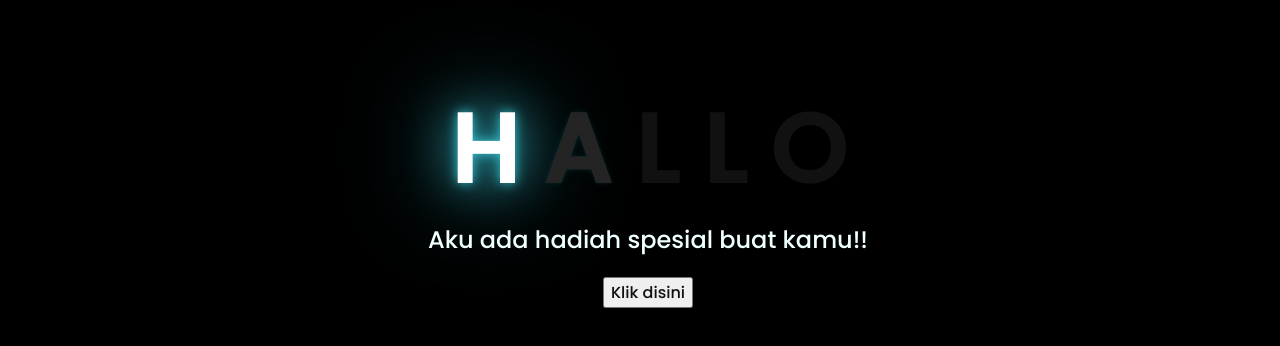
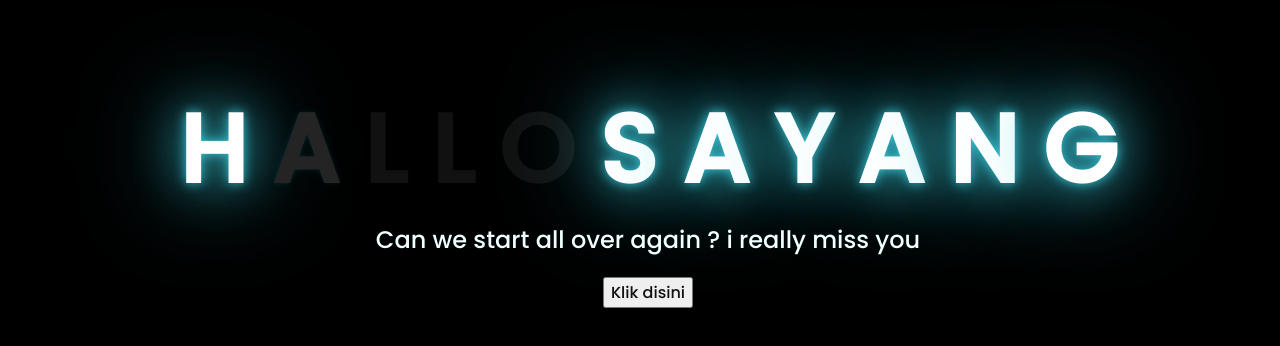
Before and after one commit to muhdbusy/hehehe.github.io, a plain HTML site: page index.html in a window 1280 px wide. Shown: the part 216-562 px from the top of the page. Drawn offline with Linux system fonts and the light colour scheme.

Commit message:
Update index.html

```diff
--- a/index.html
+++ b/index.html
@@ -16,9 +16,16 @@
         <span>L</span>
         <span>L</span>
         <span>O</span>
+        <span>S</span>
+        <span>A</span>
+        <span>Y</span>
+        <span>A</span>
+        <span>N</span>
+        <span>G</span>
+
     </div>
     <div class="description">
-        <span>Aku ada hadiah spesial buat kamu!!</span>
+        <span>Can we start all over again ? i really miss you</span>
     </div>
     <div class="button">
         <button>
```
